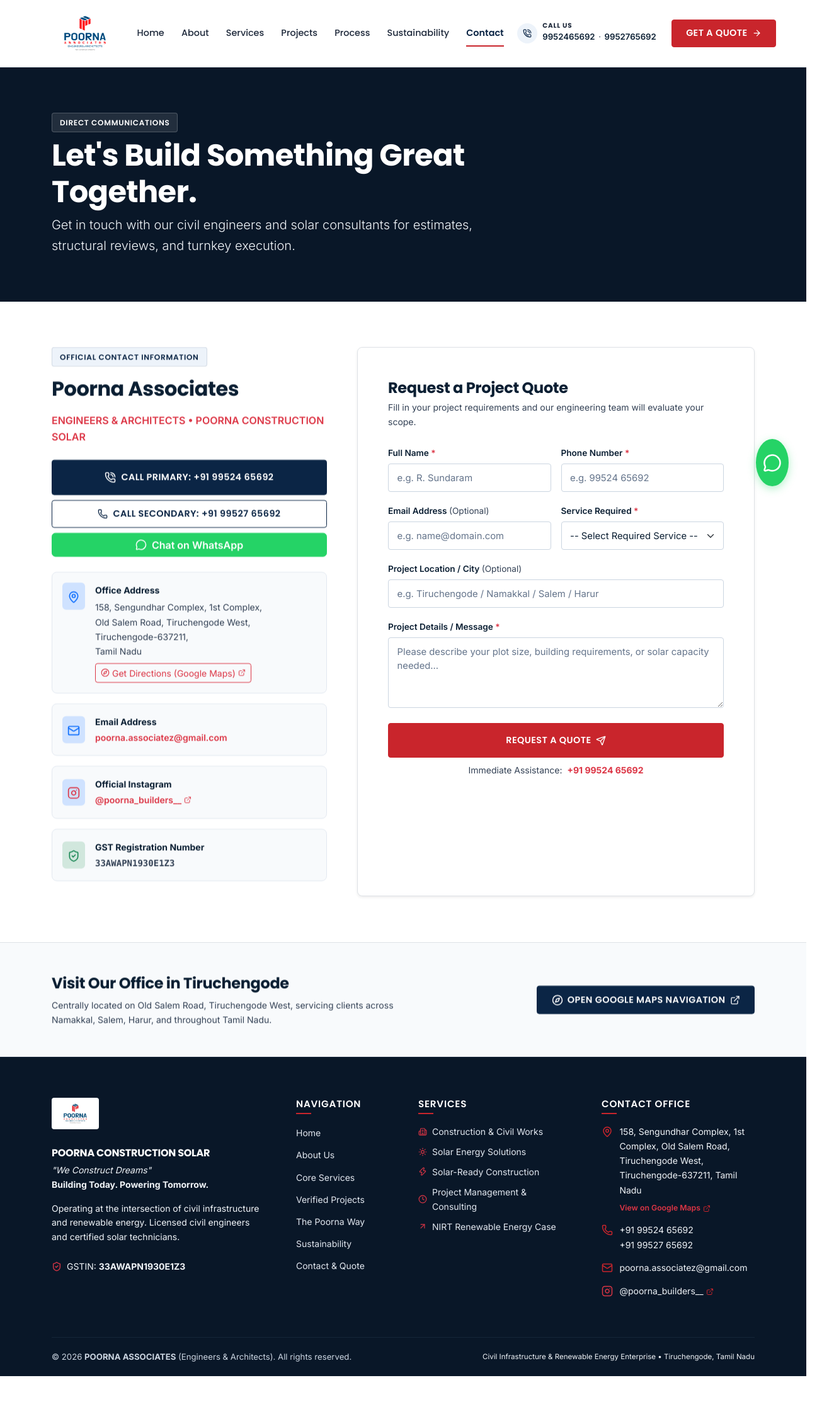
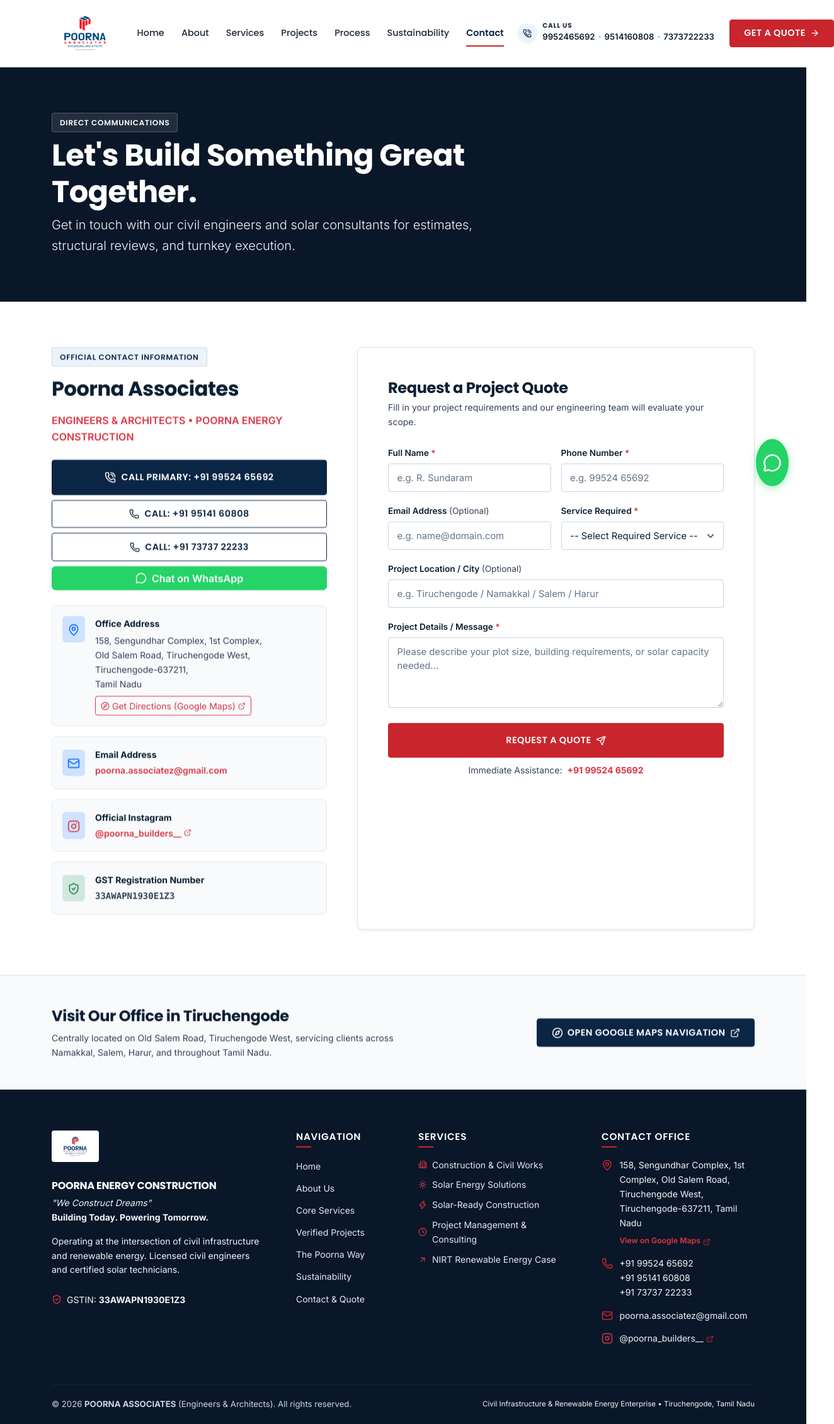
Before and after one commit to Varna317/poorna-construction-website, a React (Vite) app: page /contact in a window 1280 px wide. Shown: the whole page at 63% size, 1324 px wide, since content can reach past the window. Before the commit the page ends 2185 px from the top, so only its background shows below. Built offline with nearby package versions, Linux system fonts and the light colour scheme.

Commit message:
Update company name and contact numbers

```diff
--- a/index.html
+++ b/index.html
@@ -4,21 +4,21 @@
     <meta charset="UTF-8" />
     <link rel="icon" type="image/jpeg" href="/assets/logo/poorna-logo.jpg" />
     <meta name="viewport" content="width=device-width, initial-scale=1.0" />
-    <title>Poorna Associates | Poorna Construction Solar - Civil Works & Renewable Energy</title>
+    <title>Poorna Associates | POORNA ENERGY CONSTRUCTION - Civil Works & Renewable Energy</title>
     <meta
       name="description"
-      content="Poorna Associates - Engineers & Architects. Poorna Construction Solar delivers integrated civil construction, building works, rooftop & on-grid solar solutions, and solar-ready infrastructure in Tiruchengode, Namakkal, Tamil Nadu."
+      content="Poorna Associates - Engineers & Architects. POORNA ENERGY CONSTRUCTION delivers integrated civil construction, building works, rooftop & on-grid solar solutions, and solar-ready infrastructure in Tiruchengode, Namakkal, Tamil Nadu."
     />
     <meta
       name="keywords"
-      content="Poorna Associates, Poorna Construction Solar, construction company in Tiruchengode, construction company in Namakkal, civil construction Tiruchengode, building construction Tiruchengode, residential construction Tiruchengode, commercial construction Tiruchengode, solar installation Tiruchengode, rooftop solar Tiruchengode, solar energy solutions, construction and solar services"
+      content="Poorna Associates, POORNA ENERGY CONSTRUCTION, construction company in Tiruchengode, construction company in Namakkal, civil construction Tiruchengode, building construction Tiruchengode, residential construction Tiruchengode, commercial construction Tiruchengode, solar installation Tiruchengode, rooftop solar Tiruchengode, solar energy solutions, construction and solar services"
     />
     <meta name="author" content="Poorna Associates - Engineers & Architects" />
     <meta name="robots" content="index, follow" />
 
     <!-- Open Graph / Facebook / WhatsApp -->
     <meta property="og:type" content="website" />
-    <meta property="og:title" content="Poorna Associates | Engineers & Architects - Poorna Construction Solar" />
+    <meta property="og:title" content="Poorna Associates | Engineers & Architects - POORNA ENERGY CONSTRUCTION" />
     <meta
       property="og:description"
       content="Integrated civil construction methodologies with cutting-edge renewable solar technology. We Construct Dreams | Building Today. Powering Tomorrow."
@@ -40,10 +40,10 @@
         "@context": "https://schema.org",
         "@type": "GeneralContractor",
         "name": "Poorna Associates",
-        "alternateName": "Poorna Construction Solar",
+        "alternateName": "POORNA ENERGY CONSTRUCTION",
         "image": "/assets/logo/poorna-logo.jpg",
         "description": "Integrated civil construction methodologies and renewable solar technology in Tiruchengode, Tamil Nadu. Engineers & Architects.",
-        "telephone": ["+919952465692", "+919952765692"],
+        "telephone": ["+919952465692", "+919514160808", "+917373722233"],
         "email": "poorna.associatez@gmail.com",
         "taxID": "33AWAPN1930E1Z3",
         "address": {
--- a/src/components/Navbar.jsx
+++ b/src/components/Navbar.jsx
@@ -98,21 +98,18 @@
                 <div className="d-flex flex-column text-start">
                   <span className="header-phone-label">CALL US</span>
                   <div className="header-phone-numbers">
-                    <a
-                      href={`tel:${companyData.phones[0].raw}`}
-                      className="header-phone-link"
-                      title="Call primary line"
-                    >
-                      {companyData.phones[0].raw}
-                    </a>
-                    <span className="header-phone-divider">·</span>
-                    <a
-                      href={`tel:${companyData.phones[1].raw}`}
-                      className="header-phone-link"
-                      title="Call secondary line"
-                    >
-                      {companyData.phones[1].raw}
-                    </a>
+                    {companyData.phones.map((phone, idx) => (
+                      <React.Fragment key={phone.raw}>
+                        {idx > 0 && <span className="header-phone-divider">·</span>}
+                        <a
+                          href={`tel:${phone.raw}`}
+                          className="header-phone-link"
+                          title={`Call ${phone.raw}`}
+                        >
+                          {phone.raw}
+                        </a>
+                      </React.Fragment>
+                    ))}
                   </div>
                 </div>
               </div>
@@ -130,13 +127,12 @@
             {/* Mobile Contact Quick Actions inside Hamburger */}
             <div className="d-lg-none mt-3 pt-3 border-top border-light-subtle d-flex flex-column gap-2">
               <div className="small text-muted fw-semibold">Direct Enquiries:</div>
-              <div className="d-flex gap-2">
-                <a href={`tel:${companyData.phones[0].raw}`} className="btn btn-sm btn-outline-secondary w-50 py-2">
-                  <PhoneCall size={13} className="me-1 text-danger" /> {companyData.phones[0].raw}
-                </a>
-                <a href={`tel:${companyData.phones[1].raw}`} className="btn btn-sm btn-outline-secondary w-50 py-2">
-                  <PhoneCall size={13} className="me-1 text-danger" /> {companyData.phones[1].raw}
-                </a>
+              <div className="d-flex flex-wrap gap-2">
+                {companyData.phones.map((phone) => (
+                  <a key={phone.raw} href={`tel:${phone.raw}`} className="btn btn-sm btn-outline-secondary flex-grow-1 py-2">
+                    <PhoneCall size={13} className="me-1 text-danger" /> {phone.raw}
+                  </a>
+                ))}
               </div>
             </div>
           </div>
--- a/src/components/SEOHead.jsx
+++ b/src/components/SEOHead.jsx
@@ -5,7 +5,7 @@
     if (title) {
       document.title = `${title} | Poorna Associates - Engineers & Architects`;
     } else {
-      document.title = "Poorna Associates | Poorna Construction Solar - Civil Works & Renewable Energy";
+      document.title = "Poorna Associates | POORNA ENERGY CONSTRUCTION - Civil Works & Renewable Energy";
     }
 
     if (description) {
--- a/src/components/SustainabilitySection.jsx
+++ b/src/components/SustainabilitySection.jsx
@@ -32,7 +32,7 @@
               Engineering a Greener Future, Today.
             </h2>
             <p className="lead text-dark fw-semibold mb-3">
-              "At POORNA CONSTRUCTION SOLAR, we believe that development should not come at the cost of the environment."
+              "At POORNA ENERGY CONSTRUCTION, we believe that development should not come at the cost of the environment."
             </p>
             <p className="text-muted mb-4">
               As both civil builders and renewable energy practitioners, we design structures from the ground up that are optimized for energy efficiency, longevity, and sustainable energy capture. Choosing Poorna Associates ensures your infrastructure supports long-term ecological balance.
--- a/src/data/companyData.js
+++ b/src/data/companyData.js
@@ -1,14 +1,15 @@
 export const companyData = {
   name: "POORNA ASSOCIATES",
   designation: "ENGINEERS & ARCHITECTS",
-  brand: "POORNA CONSTRUCTION SOLAR",
+  brand: "POORNA ENERGY CONSTRUCTION",
   primaryTagline: "We Construct Dreams",
   secondaryTagline: "Building Today. Powering Tomorrow.",
   logoUrl: "/assets/logo/poorna-logo.jpg",
 
   phones: [
     { display: "+91 99524 65692", raw: "9952465692", isPrimary: true },
-    { display: "+91 99527 65692", raw: "9952765692", isPrimary: false }
+    { display: "+91 95141 60808", raw: "9514160808", isPrimary: false },
+    { display: "+91 73737 22233", raw: "7373722233", isPrimary: false }
   ],
   whatsapp: {
     phone: "9952465692",
@@ -35,7 +36,7 @@
   },
 
   positioning: {
-    intro: "POORNA CONSTRUCTION SOLAR is a dynamic and innovative enterprise operating at the intersection of civil infrastructure and renewable energy.",
+    intro: "POORNA ENERGY CONSTRUCTION is a dynamic and innovative enterprise operating at the intersection of civil infrastructure and renewable energy.",
     narrative: "With a deep understanding of the construction landscape and a sharp focus on the future of energy, the company offers a dual-pronged approach to development. We are not just builders; we are energy consultants and sustainability experts. Whether it is a residential complex, a commercial high-rise, or an industrial facility, the goal is to ensure that the structure is not only physically sound but also energy-independent.",
     solarReadyTag: "Engineering a Greener Future, Today."
   },
--- a/src/pages/AboutPage.jsx
+++ b/src/pages/AboutPage.jsx
@@ -23,7 +23,7 @@
     <>
       <SEOHead
         title="About Us"
-        description="About Poorna Associates - Engineers & Architects. Poorna Construction Solar operates at the intersection of civil infrastructure and renewable energy in Tiruchengode, Tamil Nadu."
+        description="About Poorna Associates - Engineers & Architects. POORNA ENERGY CONSTRUCTION operates at the intersection of civil infrastructure and renewable energy in Tiruchengode, Tamil Nadu."
       />
 
       {/* Page Header (Deep Navy) */}
@@ -121,7 +121,7 @@
                     "{companyData.vision}"
                   </h3>
                   <p className="small text-light mb-0">
-                    POORNA CONSTRUCTION SOLAR — {companyData.positioning.solarReadyTag}
+                    POORNA ENERGY CONSTRUCTION — {companyData.positioning.solarReadyTag}
                   </p>
                 </div>
               </div>
--- a/src/pages/ContactPage.jsx
+++ b/src/pages/ContactPage.jsx
@@ -23,7 +23,7 @@
     <>
       <SEOHead
         title="Contact Us & Get a Quote"
-        description="Contact Poorna Associates & Poorna Construction Solar in Tiruchengode, Tamil Nadu. Call 9952465692 or 9952765692 for civil construction and solar enquiries."
+        description="Contact Poorna Associates & POORNA ENERGY CONSTRUCTION in Tiruchengode, Tamil Nadu. Call 9952465692, 95141 60808, or 73737 22233 for civil construction and solar enquiries."
       />
 
       {/* Page Header (Deep Navy) */}
@@ -72,7 +72,15 @@
                   className="btn btn-poorna-outline d-flex align-items-center justify-content-center gap-2 py-2.5"
                 >
                   <Phone size={16} />
-                  <span>Call Secondary: {companyData.phones[1].display}</span>
+                  <span>Call: {companyData.phones[1].display}</span>
+                </a>
+
+                <a
+                  href={`tel:${companyData.phones[2].raw}`}
+                  className="btn btn-poorna-outline d-flex align-items-center justify-content-center gap-2 py-2.5"
+                >
+                  <Phone size={16} />
+                  <span>Call: {companyData.phones[2].display}</span>
                 </a>
 
                 <a
--- a/src/pages/HomePage.jsx
+++ b/src/pages/HomePage.jsx
@@ -33,7 +33,7 @@
     <>
       <SEOHead
         title="Home"
-        description="Poorna Associates - Engineers & Architects. Poorna Construction Solar delivers integrated civil construction, building works, and renewable solar energy solutions in Tiruchengode, Tamil Nadu."
+        description="Poorna Associates - Engineers & Architects. POORNA ENERGY CONSTRUCTION delivers integrated civil construction, building works, and renewable solar energy solutions in Tiruchengode, Tamil Nadu."
       />
 
       {/* 1. HERO SECTION (Deep Navy, Logo Red Accent, Staggered Entrance) */}
@@ -303,13 +303,13 @@
         </div>
       </section>
 
-      {/* 5. WHY CHOOSE POORNA CONSTRUCTION SOLAR (Clean White Background) */}
+      {/* 5. WHY CHOOSE POORNA ENERGY CONSTRUCTION (Clean White Background) */}
       <section className="section-py bg-white">
         <div className="container">
           <div className="reveal-on-scroll">
             <SectionHeader
               badge="The Poorna Advantage"
-              title="Why Choose Poorna Construction Solar"
+              title="Why Choose POORNA ENERGY CONSTRUCTION"
               subtitle="Real engineering competence, turnkey responsibility, and certified execution across civil and renewable domains."
             />
           </div>
@@ -480,14 +480,18 @@
                   </div>
                   <div>
                     <strong className="d-block text-dark">Direct Engineering Lines:</strong>
-                    <div className="d-flex align-items-center gap-2 mt-1">
-                      <a href={`tel:${companyData.phones[0].raw}`} className="text-danger fw-bold text-decoration-none">
-                        {companyData.phones[0].raw}
-                      </a>
-                      <span className="text-muted">·</span>
-                      <a href={`tel:${companyData.phones[1].raw}`} className="text-dark fw-semibold text-decoration-none">
-                        {companyData.phones[1].raw}
-                      </a>
+                    <div className="d-flex flex-wrap align-items-center gap-2 mt-1">
+                      {companyData.phones.map((phone, idx) => (
+                        <React.Fragment key={phone.raw}>
+                          {idx > 0 && <span className="text-muted">·</span>}
+                          <a
+                            href={`tel:${phone.raw}`}
+                            className={idx === 0 ? "text-danger fw-bold text-decoration-none" : "text-dark fw-semibold text-decoration-none"}
+                          >
+                            {phone.raw}
+                          </a>
+                        </React.Fragment>
+                      ))}
                     </div>
                   </div>
                 </div>
--- a/src/pages/ServicesPage.jsx
+++ b/src/pages/ServicesPage.jsx
@@ -21,7 +21,7 @@
     <>
       <SEOHead
         title="Our Core Services"
-        description="Comprehensive civil construction works, solar energy solutions, and integrated solar-ready construction by Poorna Associates & Poorna Construction Solar in Tiruchengode."
+        description="Comprehensive civil construction works, solar energy solutions, and integrated solar-ready construction by Poorna Associates & POORNA ENERGY CONSTRUCTION in Tiruchengode."
       />
 
       {/* Page Header (Deep Navy) */}
--- a/src/pages/SustainabilityPage.jsx
+++ b/src/pages/SustainabilityPage.jsx
@@ -19,7 +19,7 @@
     <>
       <SEOHead
         title="Commitment to Sustainability"
-        description="Learn how Poorna Construction Solar integrates renewable energy and civil construction to reduce carbon footprint and advance sustainable infrastructure."
+        description="Learn how POORNA ENERGY CONSTRUCTION integrates renewable energy and civil construction to reduce carbon footprint and advance sustainable infrastructure."
       />
 
       {/* Page Header (Deep Navy) */}
@@ -50,7 +50,7 @@
               </h2>
               <blockquote className="p-3 bg-light-poorna border-start border-3 border-danger rounded mb-4">
                 <p className="lead text-dark fw-bold mb-0" style={{ fontSize: '1.1rem' }}>
-                  "At POORNA CONSTRUCTION SOLAR, we believe that development should not come at the cost of the environment."
+                  "At POORNA ENERGY CONSTRUCTION, we believe that development should not come at the cost of the environment."
                 </p>
               </blockquote>
               <p className="text-muted mb-4" style={{ lineHeight: '1.75' }}>
```
